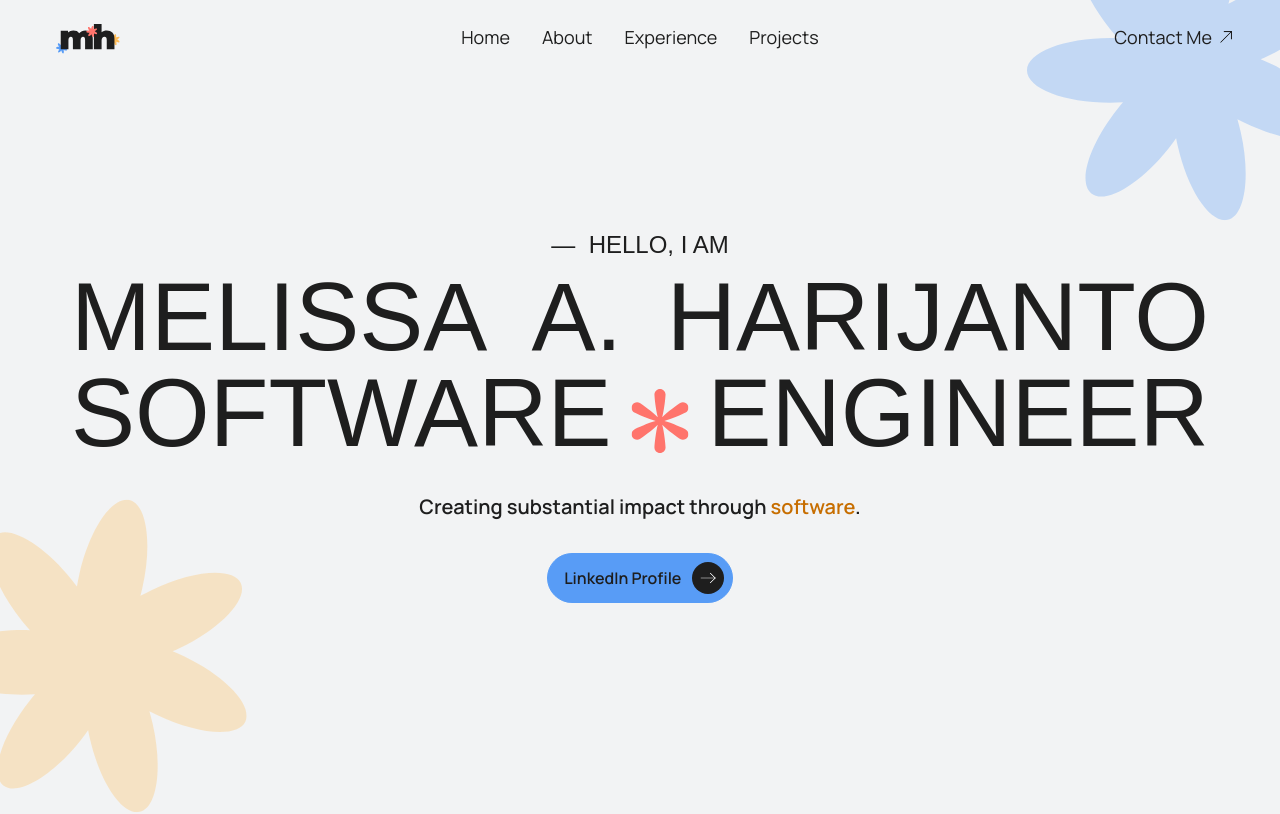
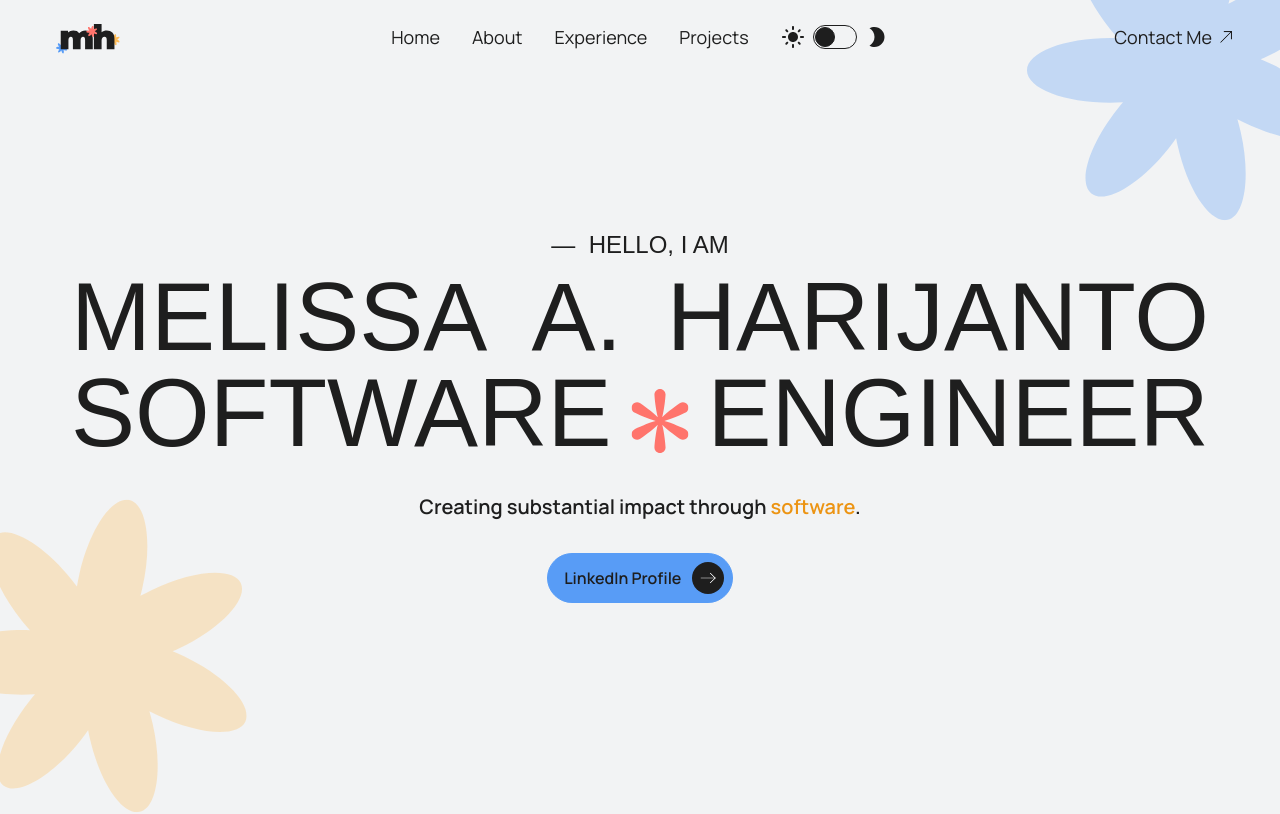
Before and after one commit to melissaharijanto/web-v4, a React (Vite) app: page / in a window 1280 px wide. Shown: the top 814 px of the page. Built offline with nearby package versions, Linux system fonts and the light colour scheme; a web font is replaced by a local one.

Commit message:
Add theme toggle for dark & light mode

```diff
--- a/src/components/NavigationBar.tsx
+++ b/src/components/NavigationBar.tsx
@@ -4,6 +4,7 @@ import { links } from '../utils/data/links';
 import DiagonalArrow from './svgs/DiagonalArrow';
 import Logo from './svgs/Logo';
 import MenuIcon from '@mui/icons-material/Menu';
+import ThemeToggle from './ThemeToggle';
 
 const NavigationBar = () => {
     const [isScrolled, setIsScrolled] = useState(false);
@@ -31,7 +32,10 @@ const NavigationBar = () => {
                 } z-10`}>
                 <div className="md:mx-8 ml-2 md:flex-1">
                     <a href="#home">
-                        <Logo width="w-12 md:w-16" />
+                        <Logo
+                            width="w-12 md:w-16"
+                            fill="dark:fill-white fill-black "
+                        />
                     </a>
                 </div>
                 <div className="md:flex hidden flex md:flex-1 gap-x-8 items-center justify-center">
@@ -53,6 +57,7 @@ const NavigationBar = () => {
                         Projects
                         <span className={`${styles['navbar-underline']}`} />
                     </a>
+                    <ThemeToggle />
                 </div>
                 <div className="md:flex hidden mx-8 flex md:flex-1 items-center justify-end">
                     <a
@@ -85,24 +90,29 @@ const NavigationBar = () => {
                 <div
                     className={`md:hidden flex-col ${
                         open ? 'flex' : 'hidden'
-                    } items-end mt-2 mr-2 bg-black/60 backdrop-blur-lg border-[1px] rounded-xl z-[99]
-                    } !text-base px-6 py-2`}>
-                    <a href={`#home`} className={`${styles['navbar-link']}`}>
+                    } items-end mt-2 mr-2 bg-white/60 dark:bg-black/60 backdrop-blur-lg border-[1px] border-black dark:border-white rounded-xl z-[99]
+                    } !text-base px-6 py-2 gap-y-2`}>
+                    <a
+                        href={`#home`}
+                        className={`${styles['navbar-link']} !text-base`}>
                         Home
                     </a>
-                    <a href={`#about`} className={`${styles['navbar-link']}`}>
+                    <a
+                        href={`#about`}
+                        className={`${styles['navbar-link']} !text-base`}>
                         About
                     </a>
                     <a
                         href={`#experience`}
-                        className={`${styles['navbar-link']}`}>
+                        className={`${styles['navbar-link']} !text-base`}>
                         Experience
                     </a>
                     <a
                         href={`#projects`}
-                        className={`${styles['navbar-link']}`}>
+                        className={`${styles['navbar-link']} !text-base`}>
                         Projects
                     </a>
+                    <ThemeToggle />
                 </div>
             </div>
         </div>
--- /dev/null
+++ b/src/components/ThemeToggle.tsx
@@ -0,0 +1,61 @@
+import React, { ReactElement, useEffect, useState } from 'react';
+import ModeNightIcon from '@mui/icons-material/ModeNight';
+import LightModeIcon from '@mui/icons-material/LightMode';
+
+// taken from https://readymadeui.com/tailwind-components/form/switch-button and recustomized
+const ThemeToggle: React.FC = (): ReactElement => {
+    const getInitialTheme = () => {
+        if (typeof window !== 'undefined') {
+            const storedTheme = localStorage.getItem('theme');
+            if (storedTheme) return storedTheme;
+            return window.matchMedia('(prefers-color-scheme: dark)').matches
+                ? 'dark'
+                : 'light';
+        }
+        return 'dark';
+    };
+
+    const [theme, setTheme] = useState(getInitialTheme);
+
+    useEffect(() => {
+        const root = document.documentElement;
+        if (theme === 'dark') {
+            root.classList.add('dark');
+        } else {
+            root.classList.remove('dark');
+        }
+        localStorage.setItem('theme', theme);
+    }, [theme]);
+
+    return (
+        <div className="flex justify-center items-center">
+            <LightModeIcon
+                sx={{ mr: 1 }}
+                className="dark:text-white text-black"
+            />
+            <label className="relative cursor-pointer">
+                <input
+                    type="checkbox"
+                    className="sr-only peer"
+                    checked={theme === 'dark'}
+                    onClick={() =>
+                        setTheme(theme === 'dark' ? 'light' : 'dark')
+                    }
+                />
+                <div
+                    className="w-11 h-6 flex items-center bg-white border-[1px] border-black
+        rounded-full peer peer-checked:after:translate-x-full
+        after:absolute after:left-[2px] peer-checked:after:border-white
+        after:bg-black after:border-[1px] after:border-black after:rounded-full
+        after:h-5 after:w-5 after:transition-all peer-checked:border-white peer-checked:border-[1px] peer-checked:bg-black peer-checked:after:bg-white"
+                />
+            </label>
+            <ModeNightIcon
+                sx={{ ml: 1 }}
+                className="dark:text-white text-black"
+            />
+        </div>
+    );
+};
+
+export default ThemeToggle;
--- a/tailwind.config.js
+++ b/tailwind.config.js
@@ -28,7 +28,7 @@ module.exports = {
         "black-pressed": "#121212",
         "red-pressed": "#d85c56",
         "yellow-pressed":"#d99b43",
-        orange: '#c76e00',
+        orange: '#ec9413',
       },
       animation: {
         'spin-slow': 'spin 4s linear infinite',
```
